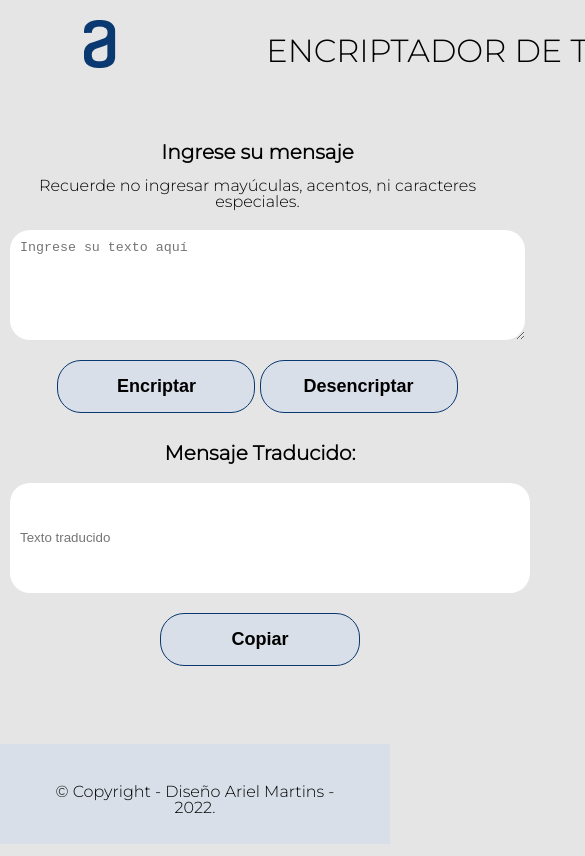
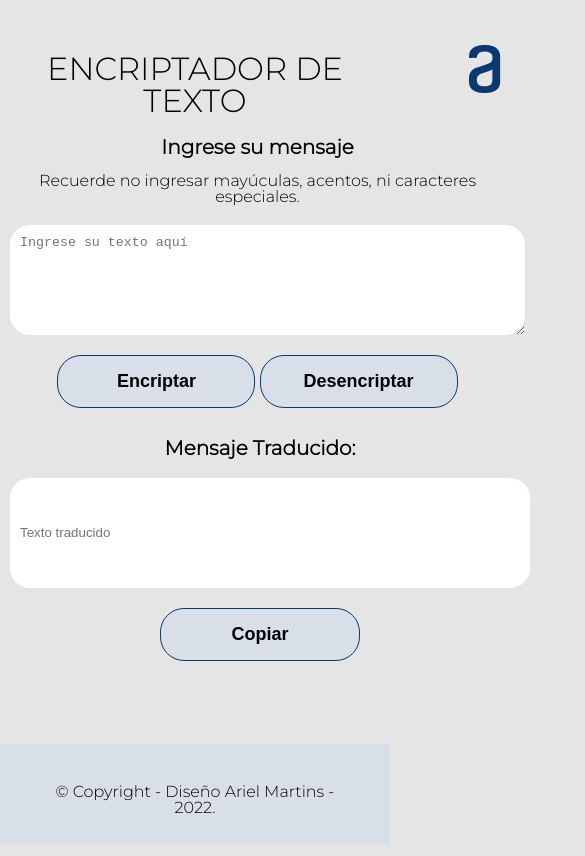
Before and after one commit to arielleon305/encriptador_de_texto.io, a plain HTML site: page index.html in a window 390 px wide. Shown: the top 856 px of the page, 585 px wide, since content can reach past the window. Drawn offline with Linux system fonts and the light colour scheme.

Commit message:
ajuste responsive

```diff
--- a/css/style.css
+++ b/css/style.css
@@ -5,9 +5,9 @@ body{
 
 .cabecera{
     width: 940px;
-    margin: 0 auto;
     text-align: center;
     font-size: 2em;
+    margin: 0 auto;
 }
 
 .logo{
@@ -26,6 +26,7 @@ body{
 }
 
 .principal{
+
     text-align: center;
     vertical-align: center;
     margin: 20px auto;
@@ -101,3 +102,21 @@ footer p{
     vertical-align: middle;
     padding: 40px;
 }
+
+@media screen and (max-width:480px){
+
+
+    .cabecera, .titulo, .principal, .cajas, .ingresar-texto, .texto-traducido{
+        margin: 0 auto;
+        text-align: center;
+        width: auto;
+        margin: 0 auto;
+    }
+
+    .logo{
+        position: relative;
+        left: 290px;
+        top: 45px;
+        bottom: 0%;
+    }
+}
```
